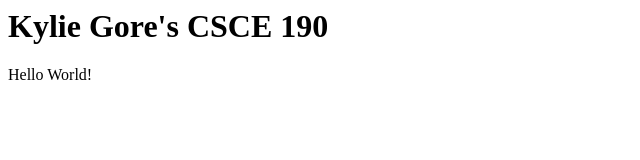
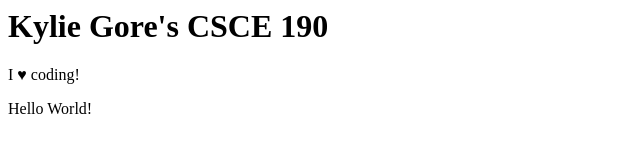
Before and after one commit to kyliegore/kyliegore.github.io, a plain HTML site: page index.html in a window 1280 px wide. Shown: the whole page, without its empty margins (0-640 px from the left). Drawn offline with Linux system fonts and the light colour scheme.

Commit message:
Add files via upload

```diff
--- a/index.html
+++ b/index.html
@@ -9,6 +9,9 @@
         <h1>
             Kylie Gore's CSCE 190
         </h1>
+        <p>
+            I &hearts; coding!
+        </p>
     </body>
 </html>
 
```
